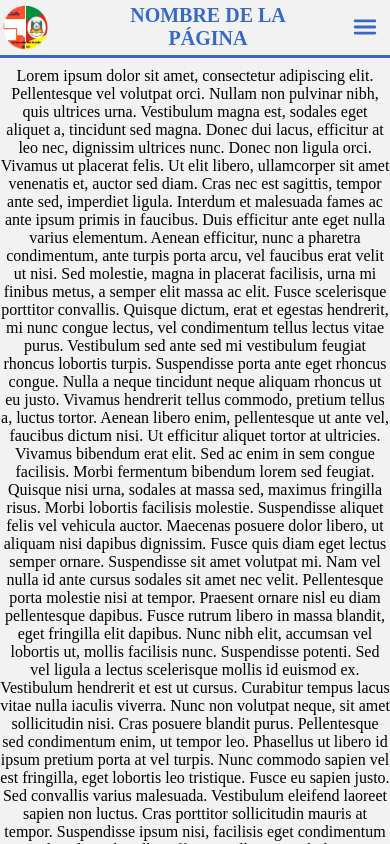
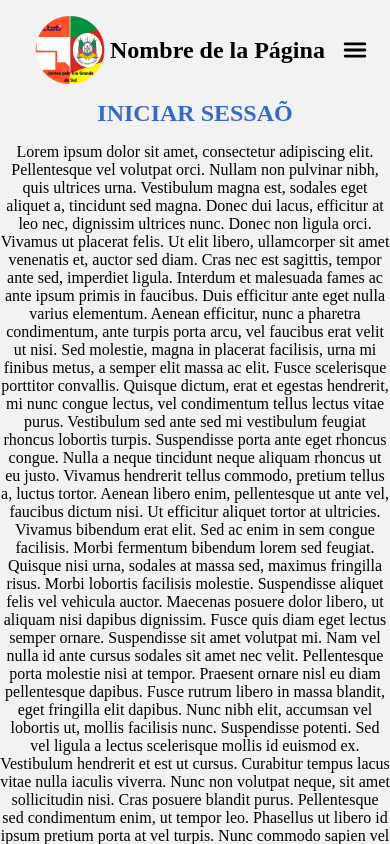
Before and after one commit to Dart1516/proyecto-toti-rs, a React (Create React App) app: page /Login in a window 390 px wide. Shown: the top 844 px of the page. Built offline with nearby package versions, Linux system fonts and the light colour scheme.

Commit message:
Revert "Update Menu: Responsive"
This reverts commit 02e29677ce4a3871a0c3e39503c6965bc2abba0d.

```diff
--- a/src/Components/Header-NavMenu.js
+++ b/src/Components/Header-NavMenu.js
@@ -12,10 +12,12 @@ function HeaderAndMenu() {
         {/* Icono del menú hamburguesa */}
 
         <nav className="contenedor_de_opciones">
-          <div className="logo-opciones">
-          <Link to="/Principal" className="home-logo">
-          </Link>
           <ul className="opciones-izquierda">
+            <li>
+              <Link to="/Principal" className="home-logo">
+                <img className="home-logo" src={logo} alt="Home Logo" /> Home
+              </Link>
+            </li>
             <li>
               <Link to="/Demo" className="menu-option-name">
                 Home
@@ -27,7 +29,6 @@ function HeaderAndMenu() {
               </Link>
             </li>
           </ul>
-          </div>
           <ul className="opciones-derecha">
             <li className="menu-option-right">
               <Link to="/JoinUs" className="menu-option-name">
--- a/src/Components/Mobile-Menu.js
+++ b/src/Components/Mobile-Menu.js
@@ -1,4 +1,5 @@
 import React, { useState } from "react";
+import logo from "../assets/images/logos/logo1.png";
 import mobileStyles from "../assets/styles/Mobile-Menu.module.css";
 import { Link } from "react-router-dom";
 import { IoMenu, IoCloseOutline } from "react-icons/io5";
@@ -13,9 +14,10 @@ function MobileMenu() {
         {/* Header */}
         <nav className={mobileStyles["mobile-header"]}>
           <div className={mobileStyles["logo-y-titulo-a-la-izquierda"]}>
-            <Link to="/Principal" className={mobileStyles["home-logo"]}>
+            <Link to="/Principal" className={mobileStyles["Mobile-home-logo"]}>
+              <img className={mobileStyles["Mobile-home-logo"]} src={logo} alt="Home Logo" />
             </Link>
-            <span className={mobileStyles["company-name"]}>nombre de la página</span>
+            <span className={mobileStyles["company-name"]}>Nombre de la Página</span>
           </div>
           {/* Icono del menú hamburguesa */}
           <div className={mobileStyles["Hamburger-menu-icon"]} onClick={toggleMenu}>
--- a/src/assets/styles/Header-NavMenu.css
+++ b/src/assets/styles/Header-NavMenu.css
@@ -1,20 +1,16 @@
-/*Colores*/
-
-:root {
-  --color1: #3498db;
-  --color2: #98C9F4;
-  --color3: #F2F2F2;
-  --color4: #3969C8;
-}
 
 /* ----- Barra de navegación -----*/
 
 .contenedor_de_opciones {
     display: flex;
-    justify-content: space-around;
-    border-bottom: var(--color4) 3px solid;
-    position: fixed;
-    width: 100%;
+    justify-content: space-between;
+
+}
+
+.opciones-izquierda{
+    position: left;
+    margin-top: -10px;
+    margin-bottom: -10px;
 }
 
 .opciones-izquierda,
@@ -24,42 +20,45 @@
     align-items: center;
 }
 
+
+.opciones-derecha li {
+  margin-right: 20px; /* Añade espacio entre los elementos de la lista */
+}
+
 .opciones-izquierda li a,
 .opciones-derecha li a {
   text-decoration: none; /* Quita el subrayado del enlace */
-  color: var(--color4);
+  color: black;
   font-weight: 700;
-  transition: 0.2s; /* Transición suave para el cambio de color del texto */
-  font-size: 20px;
-  padding: 15px;
+  transition: color 0.3s; /* Transición suave para el cambio de color del texto */
+  padding: 10px;
 }
 
 
 /* Estilos para el contenedor de cada opción en hover */
-.opciones-izquierda li a:hover,
-.opciones-derecha li a:hover { /* Cambia el color de fondo al pasar el cursor */
-  color: var(--color3); /* Cambia el color del texto al pasar el cursor */
+.opciones-izquierda li:not(:first-child):hover,
+.opciones-derecha li:hover {
+  background-color: #00909e; /* Cambia el color de fondo al pasar el cursor */
+  color: white; /* Cambia el color del texto al pasar el cursor */
   cursor: pointer; /* Cambia el cursor al pasar el cursor sobre el contenedor */
-  background-color: var(--color1);
+  padding: 5px;
+  border-radius: 19px;
 }
 
 /* ----- logo view ----- */
 
-.logo-opciones {
-  display: flex;
+.home-logo {
+    font-size: 0; /* Hace que el texto sea invisible */
+    width: auto; /* Establece el ancho automático para ajustarse al tamaño del contenido */
+    width: 10px; /* Ajusta el ancho del logo */
+}
+.home-logo img {
+    width: 80px; /* Ajusta el ancho del logo */
 }
 
-.home-logo {
-  display: block;
-  background-image: url(/src/assets/images/logos/logo1.png);
-  background-size: contain;
-  background-position: center;
-  background-repeat: no-repeat;
-  width: 51px;
-  height: 51px;
-  border-radius: 50%;
-}
-
+.opciones-izquierda li:first-child {
+    margin-left: -10%; /* Establece un margen derecho automático para mover el primer elemento hacia la izquierda */
+  }
 /* ----- END desktop view ----- */
 
 
--- a/src/assets/styles/HomePage.css
+++ b/src/assets/styles/HomePage.css
@@ -7,15 +7,17 @@
     --color4: #3969C8;
 }
 
-/*Body*/
-
 body {
     background-color: var(--color3);
     font-family: 'Jost Font';
     width: 100vw;
 }
 
-/*Bloque Principal*/
+.web {
+    display: flex;
+    flex-direction: column;
+    width: 100vw;
+}
 
 .main {
     display: flex;
@@ -23,14 +25,12 @@ body {
     justify-content: center;
     gap: 10%;
     width: inherit;
-    padding-top: 150px;
+    height: 600px;
 }
 
 .main img {
     filter: drop-shadow(2px 4px 6px var(--color4));
 }
-
-/*Texto*/
 
 .text-home {
     display: flex;
@@ -61,70 +61,20 @@ body {
     color: var(--color3);
 }
 
-/*Titulos*/
-
-.main h1 {
+h1 {
     text-transform: uppercase;
     font-size: 44px;
     margin: 0;
     color: var(--color4);
 }
 
-.main h2 {
+h2 {
     text-transform: uppercase;
     margin: 0;
     color: var(--color4);
 }
 
-.main h3 {
+h3 {
     text-transform: capitalize;
     color: var(--color4);
 }
-
-/*Mobile*/
-@media only screen and (max-width: 1040px) {
-    body {
-        overflow-x: hidden;
-    }
-
-    .main {
-        padding-top: 60px;
-        flex-direction: column;
-    }}
-
-    .main h1 {
-        font-size: 70px;
-    }
-
-    .text-home {
-        font-size: 24px;
-    }
-
-    .titulo-home {
-        display: flex;
-        flex-direction: column;
-        gap: 25px;
-    }
-
-@media only screen and (max-width: 460px) {
-
-    .main {
-        max-width: 100%;
-    }
-
-    .text-home {
-        max-width: 100%;
-    }
-
-    .sub-text-home {
-        flex-direction: column;
-        gap: 20px;
-        width: 100%;
-        align-items: center;
-        min-width: 100%;
-    }
-
-    .sub-text-home a {
-        width: 50%;
-    }
-}
--- a/src/assets/styles/Mobile-Menu.module.css
+++ b/src/assets/styles/Mobile-Menu.module.css
@@ -1,43 +1,18 @@
-/*Colores*/
-
-:root {
-  --color1: #3498db;
-  --color2: #98C9F4;
-  --color3: #F2F2F2;
-  --color4: #3969C8;
-}
-
 .Hamburger-menu-icon {
   display: none;
   /* Inicialmente oculto en pantallas más grandes */
 }
 
 .mobile-header {
-  display: none;
-  justify-content: space-around;
+  display: flex;
+  justify-content: space-between;
   align-items: center;
-  z-index: 40;
-  width: 100%;
-  background-color: var(--color3);
-  position: fixed;
-  border-bottom: var(--color4) 3px solid;
+  padding: 10px;
 }
 
 .logo-y-titulo-a-la-izquierda {
   display: flex;
   align-items: center;
-  gap: 25px;
-}
-
-.home-logo {
-  display: block;
-  background-image: url(/src/assets/images/logos/logo1.png);
-  background-size: contain;
-  background-position: center;
-  background-repeat: no-repeat;
-  width: 51px;
-  height: 51px;
-  border-radius: 50%;
 }
 
 .company-name {
@@ -48,86 +23,73 @@
   display: none;
 }
 
-
-.Mobile-menu ul {
-  display: none;
-}
-
 @media only screen and (max-width: 768px) {
-  .mobile-header {
+  .company-name {
     display: flex;
+    font-size: 1.5em;
+    margin-left: 10px;
+    font-weight: bold;
   }
 
-  .company-name {
+  .Mobile-home-logo {
     display: flex;
-    font-size: 20px;
+    font-size: 1.5em;
+    margin-left: 10px;
     font-weight: bold;
-    padding: 15px;
-    text-transform: uppercase;
-    color: var(--color4);
+    width: 80px;
   }
 
   .Hamburger-menu-icon {
     display: flex;
     flex-direction: column;
     cursor: pointer;
-    color: var(--color4);
     padding: 10px;
   }
 
   .Mobile-menu {
     position: absolute;
-    background-color: var(--color3);
-    width: 490px;
+    align-items: center;
+    background-color: #fff;
+    padding-left: 35%;
+    padding-right: 35%;
+    border: 1px solid #ccc;
+    border-radius: 5px;
     z-index: 10; /* Ensure it is above the overlay */
-    top: 51px; /*misma medida que height de header-menu*/
-    right: 0; /*colocado a la derecha*/
   }
 
   .Mobile-menu ul {
-    display: flex;
-    flex-direction: column;
     list-style-type: none;
-    margin: 0;
     padding: 0;
+  }
+
+  .Mobile-menu ul li {
+    margin-bottom: 10px;
   }
 
   .Mobile-menu ul li a {
     text-decoration: none;
-    color: var(--color4);
+    color: #333;
     display: block;
-    padding: 25px;
-    transition: 0.3s; /* Transición suave para el cambio de color del texto */
+    padding: 10px;
+    transition: color 0.3s, background-color 0.3s; /* Transición suave para el cambio de color del texto */
   }
 
   .Mobile-menu ul li a:hover,
   .Mobile-menu ul li a:active {
-    background-color: var(--color1); /* Cambia el color de fondo al pasar el cursor */
-    color: var(--color3); /* Cambia el color del texto al pasar el cursor */
+    background-color: #00909e; /* Cambia el color de fondo al pasar el cursor */
+    color: white; /* Cambia el color del texto al pasar el cursor */
     cursor: pointer; /* Cambia el cursor al pasar el cursor sobre el contenedor */
+    border-radius: 5px;
   }
 
   .overlay {
     position: fixed;
+    top: 0;
     left: 0;
     width: 100%;
     height: 100%;
     background: rgba(0, 0, 0, 0.5); /* Fondo semitransparente */
-    backdrop-filter: blur(4px); /* Efecto de desenfoque */
+    backdrop-filter: blur(5px); /* Efecto de desenfoque */
     z-index: 5; /* Ensure it is below the menu */
   }
 }
-
-@media only screen and (max-width: 490px) {
-  .Mobile-menu {
-    width: 100%;
-  }
-
-  .mobile-header {
-    height: 54.8px;
-  }
-
-  .home-logo {
-    min-width: 51px;
-  }
-}
```
